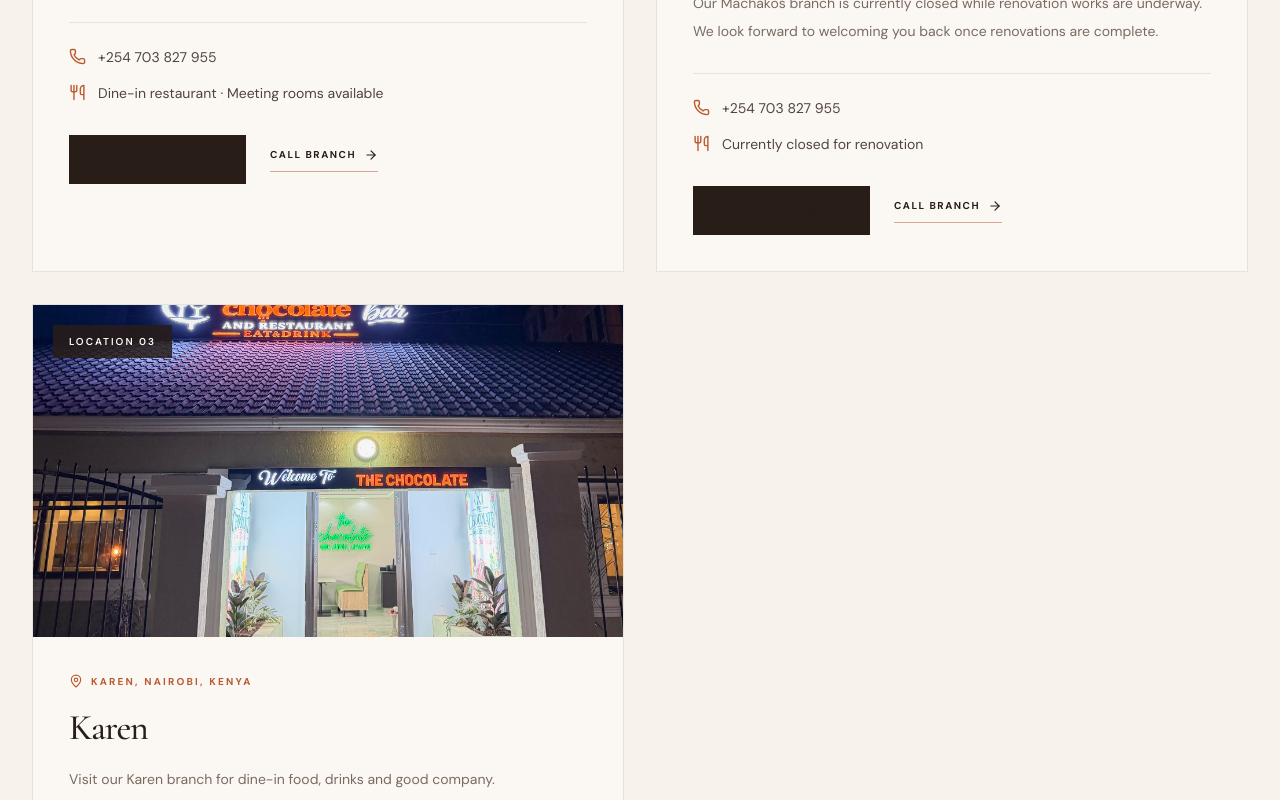
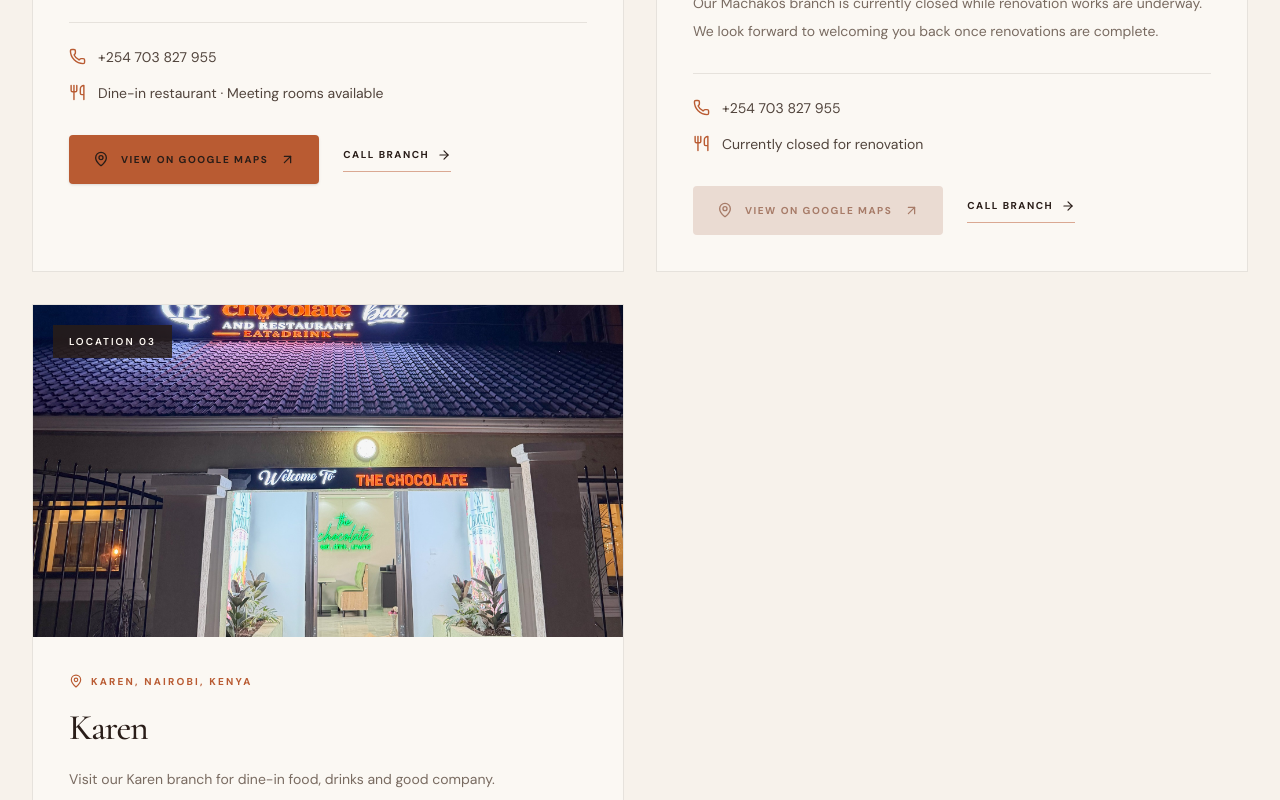
Before and after one commit to EugeneCodes254/chocolate-city, a Next.js app: page /locations in a window 1280 px wide. Shown: the part 1620-2420 px from the top of the page. Built offline with nearby package versions, Linux system fonts and the light colour scheme.

Commit message:
Improve visibility of location map buttons

```diff
--- a/src/app/locations/page.tsx
+++ b/src/app/locations/page.tsx
@@ -188,14 +188,27 @@ export default function LocationsPage() {
                   </div>
 
                   <div className="mt-8 flex flex-wrap items-center gap-6">
+                    {branch.status ? (
+                      <span
+                        aria-disabled="true"
+                        className="inline-flex cursor-not-allowed items-center justify-center gap-3 rounded-sm bg-[#eadbd2] px-6 py-4 text-[10px] font-bold uppercase tracking-[0.15em] text-[#a77b68]"
+                      >
+                        <MapPin size={16} />
+                        View on Google Maps
+                        <ArrowUpRight size={15} />
+                      </span>
+                    ) : (
                       <a
                         href={branch.map}
                         target="_blank"
                         rel="noopener noreferrer"
-                      className="inline-flex items-center gap-3 bg-[#291d18] px-6 py-4 text-[10px] font-bold uppercase tracking-[0.15em] text-white transition hover:bg-[#b95b32]"
+                        className="inline-flex items-center justify-center gap-3 rounded-sm bg-[#b95b32] px-6 py-4 text-[10px] font-bold uppercase tracking-[0.15em] text-white shadow-sm transition hover:bg-[#963f22] hover:shadow-md"
                       >
-                      Get directions <ArrowUpRight size={15} />
+                        <MapPin size={16} />
+                        View on Google Maps
+                        <ArrowUpRight size={15} />
                       </a>
+                    )}
 
                     <a
                       href={`tel:${branch.tel}`}
```
Lines whose indentation alone changed are shown as unchanged.
